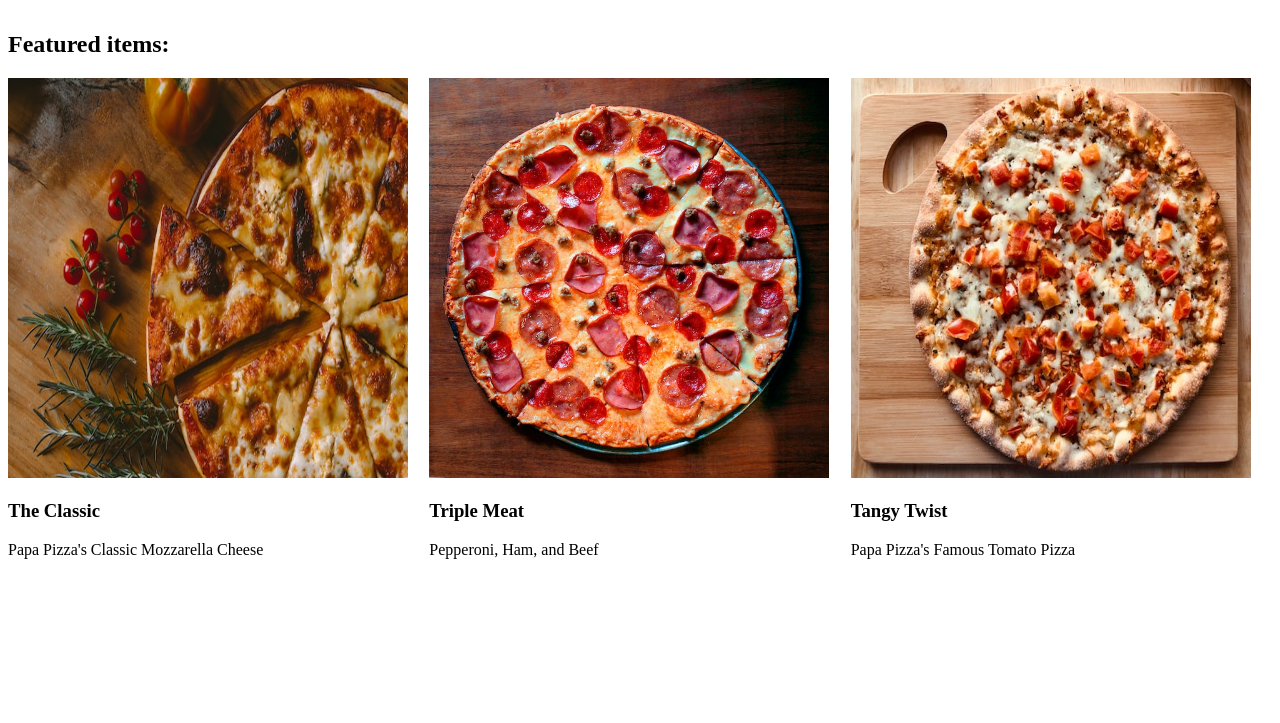
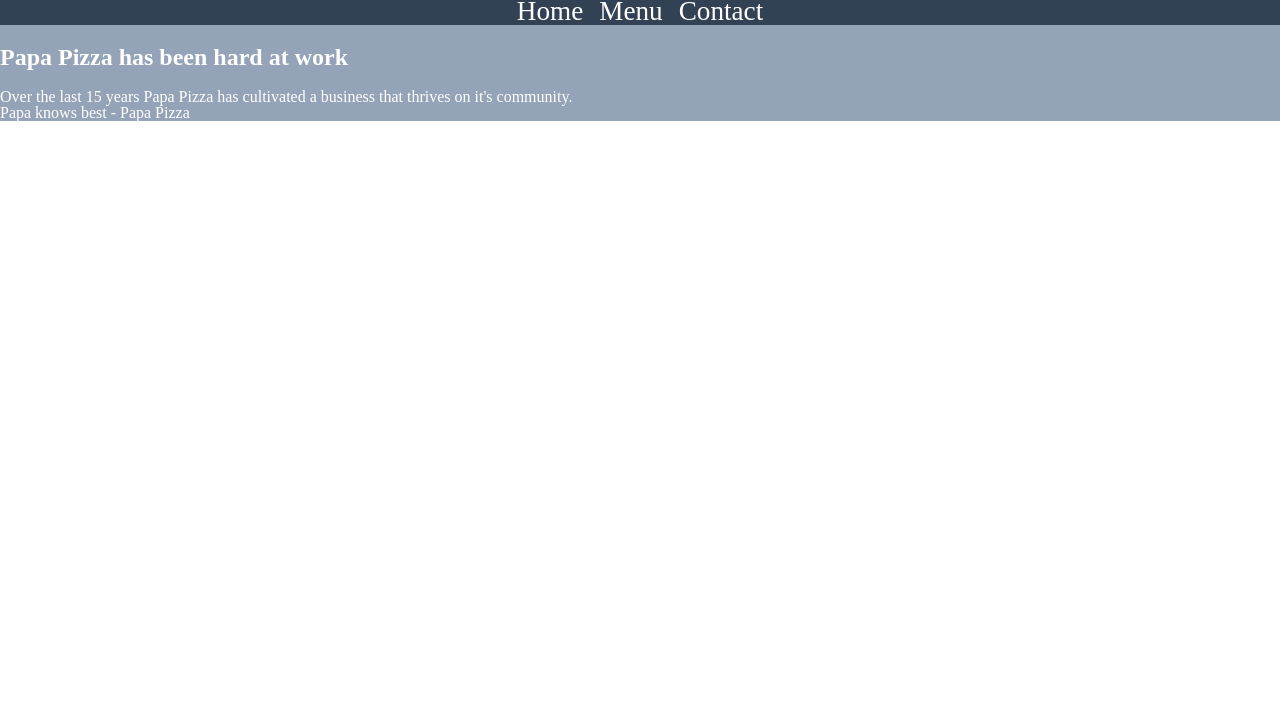
Before and after one commit to snowjelly/restaurant, a website built with webpack: page dist/index.html in a window 1280 px wide. Shown: the part 77-800 px from the top of the page. Built offline with nearby package versions, Linux system fonts and the light colour scheme.

Commit message:
split code into modules and added home content

```diff
--- /dev/null
+++ b/src/contact.js
@@ -0,0 +1,5 @@
+export default function addContactUsContent() {
+  const content = document.querySelector('#content');
+
+
+}
--- /dev/null
+++ b/src/home.js
@@ -0,0 +1,18 @@
+export default function addHomeContent() {
+  const content = document.querySelector('#content');
+
+  const div = document.createElement('div');
+  div.innerHTML = `
+  <h2>
+    Papa Pizza has been hard at work
+  </h2>
+  <p>
+    Over the last 15 years Papa Pizza has cultivated a business that thrives on it's community.
+  </p>
+  <p class="signature">
+    Papa knows best - Papa Pizza
+  </p>`;
+
+  content.appendChild(div);
+
+}
--- a/src/index.js
+++ b/src/index.js
@@ -1,5 +1,38 @@
 import './style.css';
-import addFeaturedContent from './featured';
+import addMenuContent from './menu';
+import addHomeContent from './home';
+import addContactUsContent from './contact';
 
 console.log('Hello world');
-addFeaturedContent();
+
+const header = document.querySelector('header');
+
+header.classList.add('header');
+header.innerHTML = `
+<h1>Papa Pizza's Pizzeria</h1>
+<nav>
+  <ul class="tab-list">
+    <li id="home">Home</li>
+    <li id="menu">Menu</li>
+    <li id="contact">Contact</li>
+  </ul>
+</nav>
+`
+
+const tabList = document.querySelector('.tab-list');
+tabList.addEventListener('click', function (e) {
+  if (e.target.id === 'home') {
+    addHomeContent();
+  }
+  else if (e.target.id === 'menu') {
+    addMenuContent();
+  }
+  else if (e.target.id === 'contact ') {
+    addContactUsContent();
+  }
+});
+
+const tabContainer = document.createElement('div');
+tabContainer.classList.add('tab-container');
+
+addHomeContent();
--- a/src/featured.js
+++ b/src/menu.js
@@ -2,14 +2,10 @@ import cheesePizzaImage from './cheese-pizza.jpg';
 import tripleMeatPizzaImage from './triple-meat.jpg';
 import tomatoPizzaImage from './tomato-pizza.jpg';
 
-export default function addFeaturedContent() {
+const addFeaturedContent = () => {
   const content = document.querySelector('#content');
-  const header = document.createElement('div');
   const featured = document.createElement('div');
   const imageContainer = document.createElement('div');
-
-  header.classList.add('header');
-  header.innerHTML = "<h1>Papa Pizza's Pizzeria</h1>"
 
   imageContainer.classList.add('image-container');
 
@@ -40,7 +36,9 @@ export default function addFeaturedContent() {
   createFeaturedFood(tripleMeatPizzaImage, 'Triple Meat', "Pepperoni, Ham, and Beef");
   createFeaturedFood(tomatoPizzaImage, 'Tangy Twist', "Papa Pizza's Famous Tomato Pizza");
 
-
-  content.appendChild(header);
   content.appendChild(featured);
 }
+
+export default function addMenuContent() {
+  addFeaturedContent();
+}
--- a/src/style.css
+++ b/src/style.css
@@ -1,5 +1,57 @@
+html, body, div, span, applet, object, iframe,
+p, blockquote, pre,
+a, abbr, acronym, address, big, cite, code,
+del, dfn, em, img, ins, kbd, q, s, samp,
+small, strike, strong, sub, sup, tt, var,
+b, u, i, center,
+dl, dt, dd, ol, ul, li,
+fieldset, form, label, legend,
+table, caption, tbody, tfoot, thead, tr, th, td,
+article, aside, canvas, details, embed,
+figure, figcaption, footer, header, hgroup,
+menu, nav, output, ruby, section, summary,
+time, mark, audio, video {
+	margin: 0;
+	padding: 0;
+	border: 0;
+	font-size: 100%;
+	font: inherit;
+	vertical-align: baseline;
+}
+/* HTML5 display-role reset for older browsers */
+article, aside, details, figcaption, figure,
+footer, header, hgroup, menu, nav, section {
+	display: block;
+}
+body {
+	line-height: 1;
+}
+ol, ul {
+	list-style: none;
+}
+blockquote, q {
+	quotes: none;
+}
+blockquote:before, blockquote:after,
+q:before, q:after {
+	content: '';
+	content: none;
+}
+table {
+	border-collapse: collapse;
+	border-spacing: 0;
+}
+/* end CSS reset */
+
+:root {
+  --slate-700: #334155;
+  --slate-400: #94a3b8;
+}
+
 #content {
   display: grid;
+  background-color: var(--slate-400);
+  color: white;
 }
 
 .image-container {
@@ -14,5 +66,15 @@
 
 .header {
   display: flex;
-  justify-content: center;
+  align-items: center;
+  flex-direction: column;
+  background-color: var(--slate-700);
+  color: white;
 }
+
+ul {
+  list-style: none;
+  display: flex;
+  gap: 1rem;
+  font-size: 1.7rem;
+}
```
Also changed, not shown: dist/index.html, dist/main.js.
